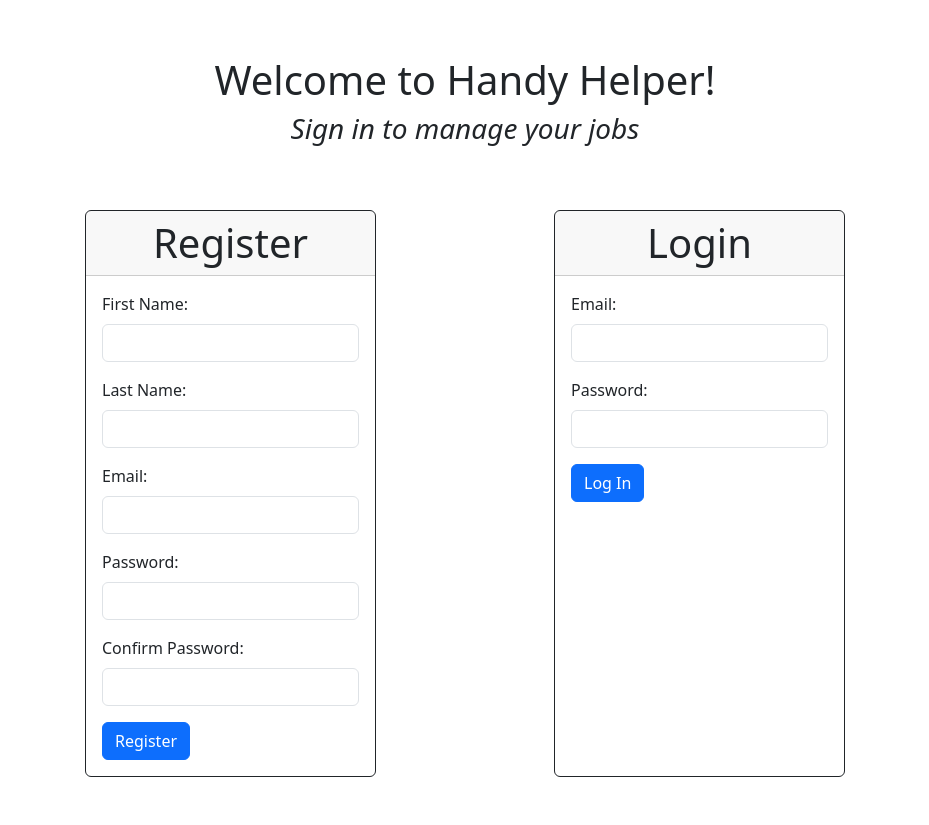
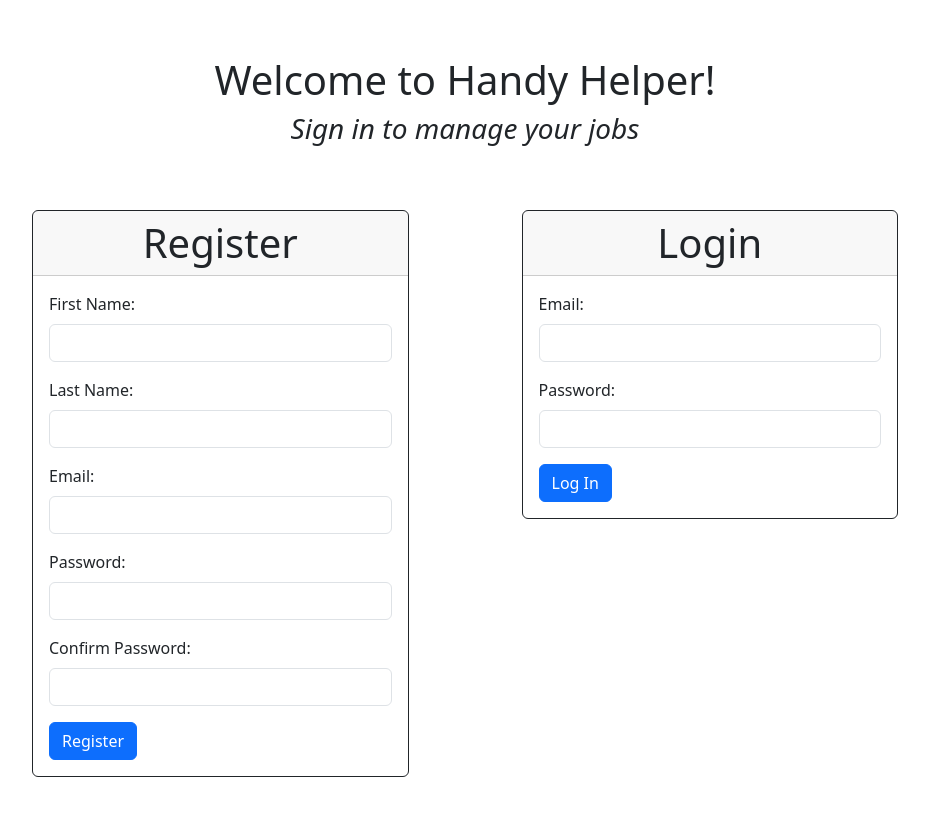
Before and after one commit to dpelli/handy_help, a Django app: page / in a window 1280 px wide. Shown: the whole page, without its empty margins (175-1104 px from the left). Before the commit the page ends 800 px from the top, so only its background shows below. Run offline with Django 3.2, Linux system fonts and the light colour scheme; some libraries are stand-ins or nearby versions.

Commit message:
UI updates

```diff
--- a/handy_helper_app/templates/dashboard.html
+++ b/handy_helper_app/templates/dashboard.html
@@ -48,7 +48,7 @@
                         <tr>
                             <td>{{job.title}}</td>
                             <td>{{job.location}}</td>
-                            <td>
+                            <td class="text-center">
                                 <a class="btn btn-success" href="/jobs/{{job.id}}">View</a>
                                 <a class="btn btn-success" href="/jobs/{{job.id}}/edit">Edit</a>
                                 <a class="btn btn-success" href="/jobs/{{job.id}}/destroy">Remove</a>
@@ -59,7 +59,7 @@
                         <tr>
                             <td>{{job.title}}</td>
                             <td>{{job.location}}</td>
-                            <td>
+                            <td class="text-center">
                                 <a class="btn btn-success" href="/jobs/{{job.id}}">View</a>
                                 <a class="btn btn-success" href="/jobs/{{job.id}}/add">Add</a>
                             </td>
@@ -82,7 +82,7 @@
                     <tr>
                         <td>{{job.title}}</td>
                         <td>{{job.location}}</td>
-                        <td>
+                        <td class="text-center">
                             <a class="btn btn-success" href="/jobs/{{job.id}}">View</a>
                             <a class="btn btn-success" href="/jobs/{{job.id}}/destroy">Done</a>
                             <a class="btn btn-success" href="/jobs/{{job.id}}/release">Unassign</a>
--- a/handy_helper_app/templates/index.html
+++ b/handy_helper_app/templates/index.html
@@ -29,7 +29,10 @@
     </div>
     {% endif %}
 
-    <div class="container pt-5 d-flex justify-content-evenly">
+    <div class="container p-5">
+        <div class="row">
+            <div class="col-1"></div>
+            <div class="col">
                 <div class="card border-dark">
                     <h1 class="card-header text-center">Register</h1>
                     <div class="card-body">
@@ -59,6 +62,9 @@
                         </form>
                     </div>
                 </div>
+            </div>
+            <div class="col-1"></div>
+            <div class="col">
                 <div class="card border-dark">
                     <h1 class="card-header text-center">Login</h1>
                     <div class="card-body">
```
Also changed, not shown: other parts of handy_helper_app/templates/index.html (+3 -0 lines). Lines whose indentation alone changed are shown as unchanged.
